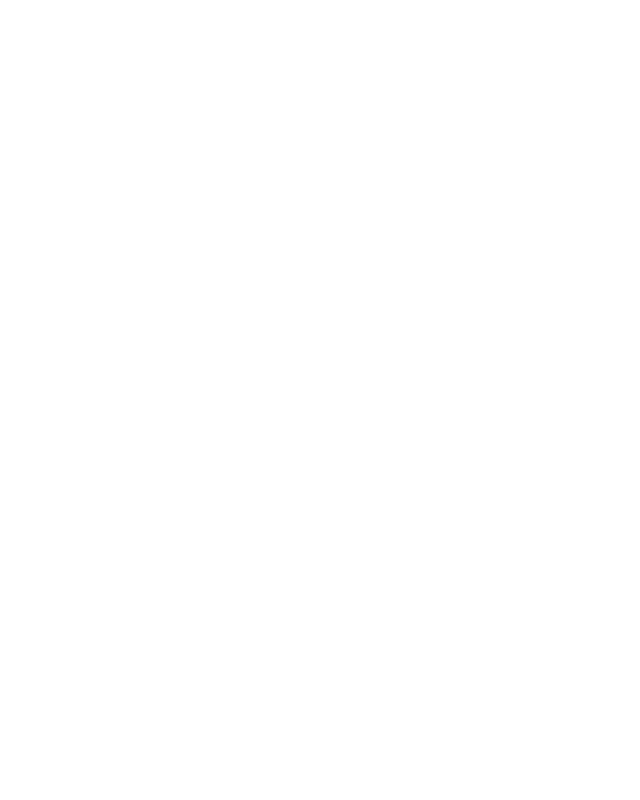
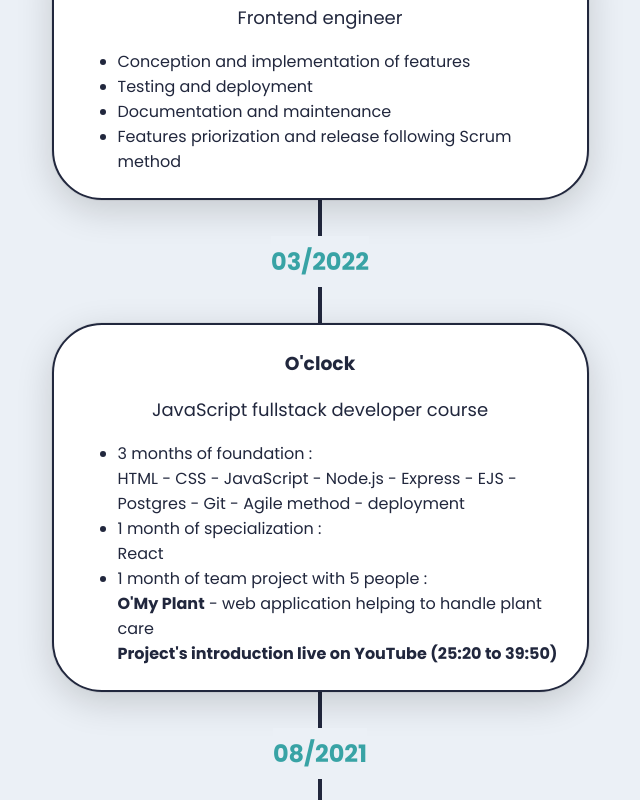
Before and after one commit to evelyne-phich/portfolio, a React (Create React App) app: page / in a window 1280 px wide. Shown: the part 1060-1860 px from the top of the page, without its empty margins (320-960 px from the left). Before the commit the page ends 800 px from the top, so only its background shows below. Built offline with nearby package versions, Linux system fonts and the light colour scheme.

Commit message:
add MyCareer component

```diff
--- a/_vars.scss
+++ b/_vars.scss
@@ -1,3 +1,4 @@
 $navy: #21273d;
+$green: #38a3a5;
 $gray: #ebf0f6;
 $lightGray: #f1f6f8;
--- a/src/components/AboutMe/index.module.scss
+++ b/src/components/AboutMe/index.module.scss
@@ -34,7 +34,7 @@
   .image {
     border-radius: 20px;
     display: block;
-    margin: 24px auto;
+    margin: 0 auto;
     box-shadow: rgb(0 0 0 / 24%) 0px 3px 8px;
   }
 }
--- a/src/components/App/index.module.scss
+++ /dev/null
@@ -1,3 +0,0 @@
-.container {
-  padding: 0 36px;
-}
--- a/src/components/App/index.tsx
+++ b/src/components/App/index.tsx
@@ -1,15 +1,13 @@
-import style from "./index.module.scss";
-
+import { Navbar } from "components/Navbar";
 import { AboutMe } from "components/AboutMe";
-import { Navbar } from "components/Navbar";
+import { MyCareer } from "components/MyCareer";
 
 export const App = () => {
   return (
     <>
       <Navbar />
-      <div className={style.container}>
-        <AboutMe />
-      </div>
+      <AboutMe />
+      <MyCareer />
     </>
   );
 };
--- /dev/null
+++ b/src/components/CareerCard/index.module.scss
@@ -0,0 +1,43 @@
+@use "_vars.scss";
+
+.careerCard {
+  border: 2px solid vars.$navy;
+  border-radius: 50px;
+  display: flex;
+  flex-direction: column;
+  align-items: center;
+  color: vars.$navy;
+  padding: 24px;
+  margin-bottom: 36px;
+  box-shadow: rgb(0 0 0 / 16%) 0px 10px 36px 0px,
+    rgb(0 0 0 / 6%) 0px 0px 0px 1px;
+  background-color: white;
+  z-index: 1;
+
+  &:last-child {
+    margin-bottom: 0;
+  }
+}
+
+.date {
+  color: vars.$green;
+  margin-top: 0;
+}
+
+.title {
+  margin: 0;
+}
+
+.position {
+  font-size: 18px;
+}
+
+.description {
+  margin: 0;
+}
+
+@media screen and (min-width: 540px) {
+  .careerCard {
+    width: 485px;
+  }
+}
--- /dev/null
+++ b/src/components/CareerCard/index.tsx
@@ -0,0 +1,18 @@
+import style from "./index.module.scss";
+import { ReactNode } from "react";
+
+type Props = {
+  title: string;
+  position: string;
+  children?: ReactNode;
+};
+
+export const CareerCard = ({ title, position, children }: Props) => {
+  return (
+    <div className={style.careerCard}>
+      <h3 className={style.title}>{title}</h3>
+      <p className={style.position}>{position}</p>
+      <ul className={style.description}>{children}</ul>
+    </div>
+  );
+};
--- a/src/components/MyCareer/index.module.scss
+++ b/src/components/MyCareer/index.module.scss
@@ -0,0 +1,30 @@
+@use "_vars.scss";
+
+.container {
+  position: relative;
+  display: flex;
+  flex-direction: column;
+  align-items: center;
+}
+
+.timeline {
+  position: absolute;
+  height: 100%;
+  width: 4px;
+  background-color: vars.$navy;
+}
+
+.date {
+  color: vars.$green;
+  margin-top: 0;
+  z-index: 1;
+  background-color: vars.$gray;
+  padding: 8px 0;
+  margin-bottom: 36px;
+}
+
+.link {
+  text-decoration: none;
+  color: vars.$navy;
+  font-weight: bold;
+}
--- a/src/components/MyCareer/index.tsx
+++ b/src/components/MyCareer/index.tsx
@@ -1,9 +1,56 @@
+import style from "./index.module.scss";
+
+import { CareerCard } from "components/CareerCard";
 import { Section } from "components/Section";
 
 export const MyCareer = () => {
   return (
-    <Section id="myCareer" title="MY CAREER">
-      Test
+    <Section id="myCareer" title="MY CAREER" backgroundColor>
+      <div className={style.container}>
+        <div className={style.timeline}></div>
+        <h2 className={style.date}>Present</h2>
+        <CareerCard title="Dalma" position="Frontend engineer">
+          <li>Conception and implementation of features</li>
+          <li>Testing and deployment</li>
+          <li>Documentation and maintenance</li>
+          <li>Features priorization and release following Scrum method</li>
+        </CareerCard>
+        <h2 className={style.date}>03/2022</h2>
+        <CareerCard
+          title="O'clock"
+          position="JavaScript fullstack developer course"
+        >
+          <li>
+            3 months of foundation :
+            <br />
+            HTML - CSS - JavaScript - Node.js - Express - EJS - Postgres - Git -
+            Agile method - deployment
+          </li>
+          <li>
+            1 month of specialization :
+            <br />
+            React
+          </li>
+          <li>
+            1 month of team project with 5 people :
+            <br />
+            <strong>O'My Plant</strong> - web application helping to handle
+            plant care
+            <br />
+            <a
+              href="https://www.youtube.com/watch?v=RRj8BAjRi9I"
+              target="_blank"
+              rel="noopener noreferrer"
+              className={style.link}
+            >
+              Project's introduction live on YouTube (25:20 to 39:50)
+            </a>
+          </li>
+        </CareerCard>
+        <h2 className={style.date}>08/2021</h2>
+        <h2 className={style.date}>06/2021</h2>
+        <CareerCard title="LCL" position="Accountant analyst" />
+      </div>
     </Section>
   );
 };
--- a/src/components/Section/index.module.scss
+++ b/src/components/Section/index.module.scss
@@ -1,3 +1,12 @@
+@use "_vars.scss";
+
 .section {
-  padding-top: 64px;
+  padding: 64px 24px;
+  display: flex;
+  flex-direction: column;
+  align-items: center;
 }
+
+.backgroundColor {
+  background-color: vars.$gray;
+}
--- a/src/components/Section/index.tsx
+++ b/src/components/Section/index.tsx
@@ -7,12 +7,20 @@
 type Props = {
   id: string;
   title: string;
+  backgroundColor?: boolean;
   children: ReactNode;
 };
 
-export const Section = ({ id, title, children }: Props) => {
+export const Section = ({ id, title, backgroundColor, children }: Props) => {
   return (
-    <div id={id} className={style.section}>
+    <div
+      id={id}
+      className={
+        backgroundColor
+          ? `${style.section} ${style.backgroundColor}`
+          : style.section
+      }
+    >
       <Title>{title}</Title>
       {children}
     </div>
```
